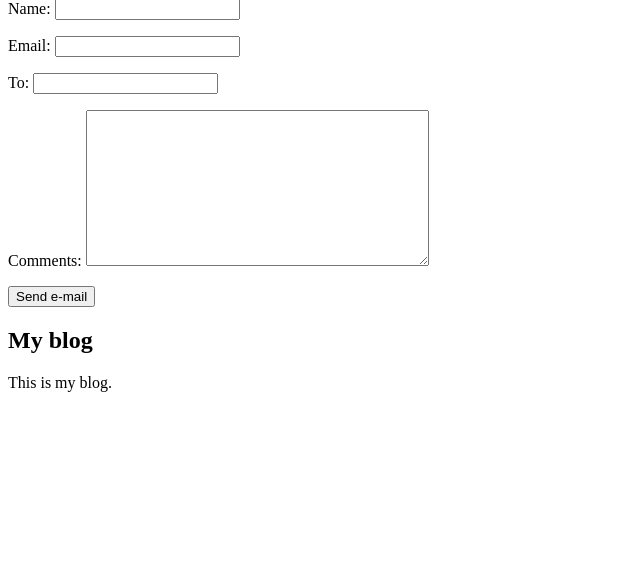
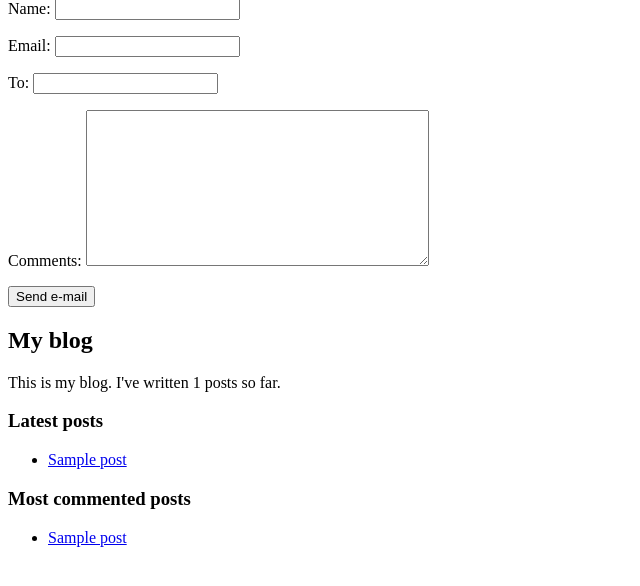
Before and after one commit to Difroz/web-apps, a Django app: template blog/blog/templates/blog/post/share.html in a window 1280 px wide. Shown: the part 81-667 px from the top of the page, without its empty margins (0-640 px from the left). Run offline with Django 3.2, Linux system fonts and the light colour scheme; the template is opened without the code that fills it: values that come from a table or form of the project are taken from there, others are empty; tables that the repository leaves empty hold one stand-in row (values such as "Sample post").

Commit message:
created: tags tags filter tags for django {{% %}}

```diff
--- a/blog/blog/models.py
+++ b/blog/blog/models.py
@@ -2,6 +2,8 @@ from django.db import models
 from django.utils import timezone
 from django.contrib.auth.models import User
 from django.urls import reverse
+
+from taggit.managers import TaggableManager
 
 
 class Post(models.Model):
@@ -17,6 +19,7 @@ class Post(models.Model):
     created = models.DateTimeField(auto_now_add=True)
     updated = models.DateTimeField(auto_now=True)
     status = models.CharField(max_length=10, choices=STATUS_CHOICES, default='draft')
+    tags = TaggableManager()
 
     class Meta:
         ordering = ('-publish',)
--- a/blog/blog/templates/blog/base.html
+++ b/blog/blog/templates/blog/base.html
@@ -1,3 +1,4 @@
+{% load blog_tags %}
 {% load static %}
 <!DOCTYPE html>
 <html>
@@ -12,7 +13,19 @@
 </div>
 <div id="sidebar">
     <h2>My blog</h2>
-    <p>This is my blog.</p>
+    <p>This is my blog. I've written {% total_posts %} posts so far.</p>
+
+    <h3>Latest posts</h3>
+    {% show_latest_posts 3 %}
+    <h3>Most commented posts</h3>
+{% get_most_commented_posts as most_commented_posts %}
+<ul>
+    {% for post in most_commented_posts %}
+        <li>
+            <a href="{{ post.get_absolute_url }}">{{ post.title }}</a>
+        </li>
+    {% endfor %}
+</ul>
 </div>
 </body>
 </html>
--- /dev/null
+++ b/blog/blog/templates/blog/post/latest_posts.html
@@ -0,0 +1,7 @@
+<ul>
+    {% for post in latest_posts %}
+        <li>
+            <a href="{{ post.get_absolute_url }}">{{ post.title }}</a>
+        </li>
+    {% endfor %}
+</ul>
--- /dev/null
+++ b/blog/blog/templatetags/blog_tags.py
@@ -0,0 +1,29 @@
+from django import template
+from django.db.models import Count
+from django.utils.safestring import mark_safe
+import markdown
+
+from blog.models import Post
+
+register = template.Library()
+
+
+@register.simple_tag
+def total_posts():
+    return Post.objects.filter(status='published').count()
+
+
+@register.inclusion_tag('blog/post/latest_posts.html')
+def show_latest_posts(count=5):
+    latest_posts = Post.objects.filter(status='published').order_by('-publish')[:count]
+    return {'latest_posts': latest_posts}
+
+
+@register.simple_tag()
+def get_most_commented_posts(count=5):
+    return Post.objects.filter(status='published').annotate(total_comments=Count('comments')).order_by('-total_comments')[:count]
+
+
+@register.filter(name='markdown')
+def markdown_format(text):
+    return mark_safe(markdown.markdown(text))
--- a/blog/blog/urls.py
+++ b/blog/blog/urls.py
@@ -4,7 +4,9 @@ from . import views
 apps = 'blog'
 urlpatterns = [
     # post views
-    url(r'^$', views.PostListView.as_view(), name='post_list'),
+    url(r'^$', views.post_list, name='post_list'),
+    #url(r'^$', views.PostListView.as_view(), name='post_list'),
     url(r'^(?P<year>\d{4})/(?P<month>\d{2})/(?P<day>\d{2})/(?P<post>[-\w]+)/$', views.post_detail, name='post_detail'),
     url(r'^(?P<post_id>\d+)/share/$', views.post_share, name='post_share'),
+    url(r'^tag/(?P<tag_slug>[-\w]+)/$', views.post_list, name='post_list_by_tag'),
 ]
--- a/blog/mysite/settings.py
+++ b/blog/mysite/settings.py
@@ -38,6 +38,7 @@ INSTALLED_APPS = [
     'django.contrib.messages',
     'django.contrib.staticfiles',
     'blog',
+    'taggit',
 ]
 
 MIDDLEWARE = [
--- a/blog/requirements.txt
+++ b/blog/requirements.txt
@@ -1,2 +1,4 @@
 django == 3.1.3
 psycopg2-binary == 2.8.6
+django-taggit == 1.2.0
+Markdown == 3.3.3
```
Also changed, not shown: blog/blog/templates/blog/post/detail.html (+19 -1 lines), blog/blog/templates/blog/post/list.html (+15 -2 lines), blog/blog/views.py (+18 -3 lines), blog/blog/templatetags/__init__.py (added).
